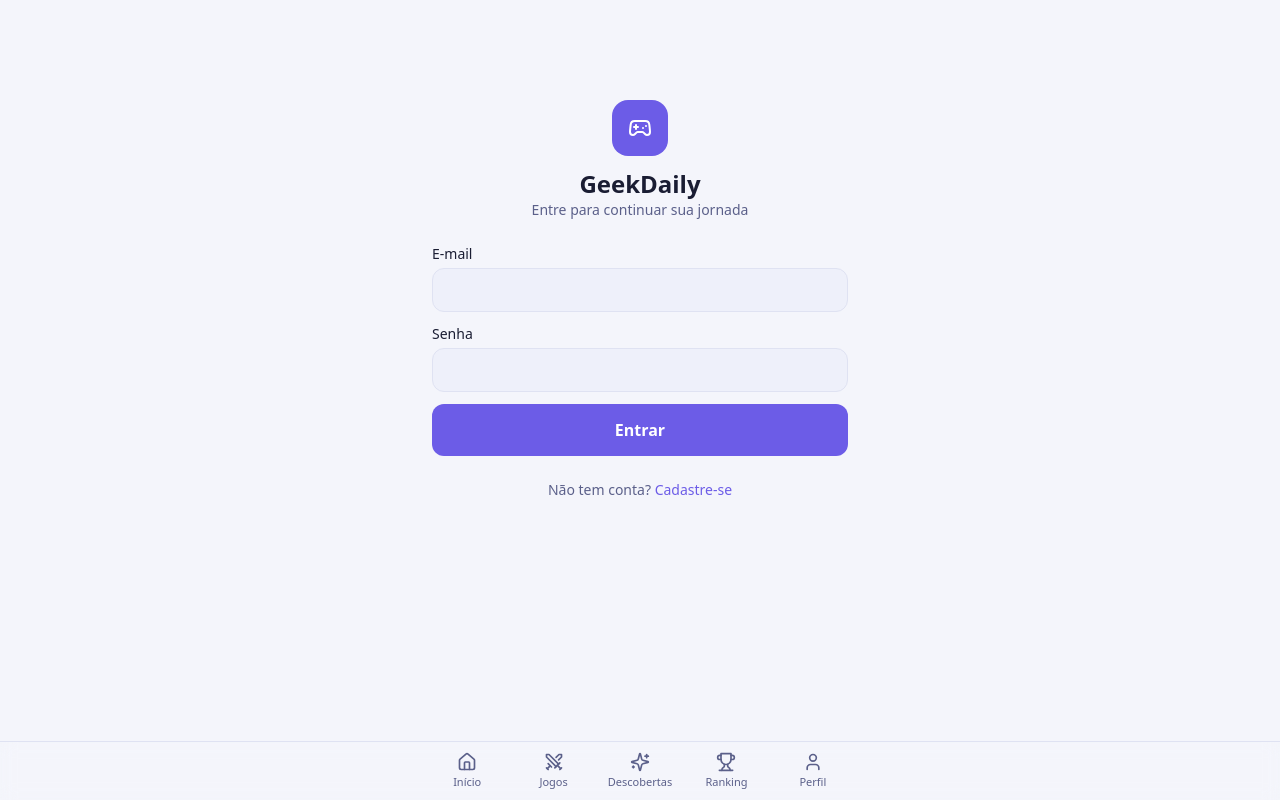
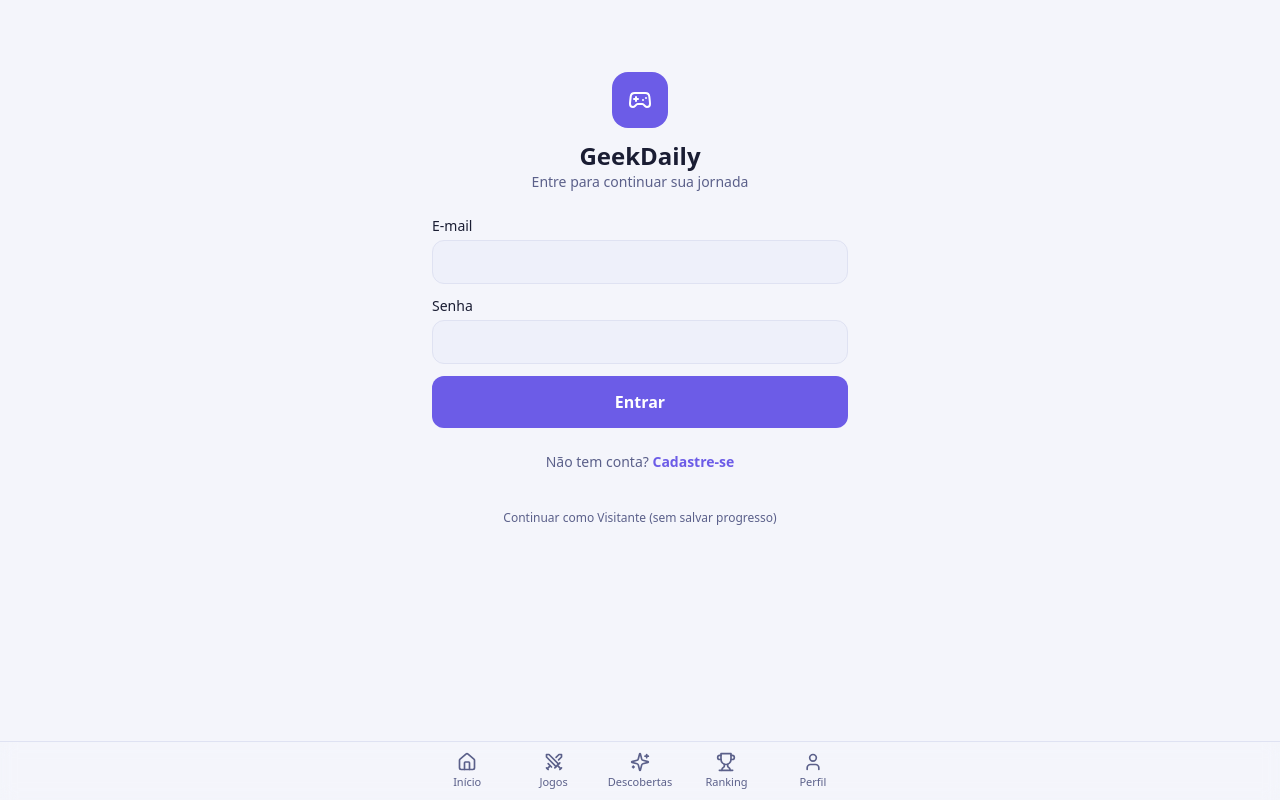
Before and after one commit to ViniciusMatoba/Atividades-Diarias, a Next.js app: page /login in a window 1280 px wide. Built offline with nearby package versions, Linux system fonts and the light colour scheme; no server answers.

Commit message:
feat: redireciona usuarios nao autenticados para a tela de login como tela inicial

```diff
--- a/src/app/login/page.tsx
+++ b/src/app/login/page.tsx
@@ -63,10 +63,23 @@ export default function LoginPage() {
 
       <p className="text-center text-sm gd-muted">
         Não tem conta?{" "}
-        <Link href="/signup" className="text-[var(--color-primary)]">
+        <Link href="/signup" className="text-[var(--color-primary)] font-semibold">
           Cadastre-se
         </Link>
       </p>
+
+      <div className="pt-2 text-center">
+        <button
+          type="button"
+          onClick={() => {
+            sessionStorage.setItem("guest_mode", "true");
+            router.push("/");
+          }}
+          className="text-xs gd-muted hover:text-[var(--color-primary)] transition-colors"
+        >
+          Continuar como Visitante (sem salvar progresso)
+        </button>
+      </div>
     </div>
   );
 }
--- a/src/app/page.tsx
+++ b/src/app/page.tsx
@@ -1,5 +1,7 @@
 "use client";
 
+import { useEffect } from "react";
+import { useRouter } from "next/navigation";
 import Link from "next/link";
 import { Flame, Trophy, Infinity as InfinityIcon, ArrowRight, LogIn } from "lucide-react";
 import { GAME_CATALOG, isPlayable } from "@/games/core/registry";
@@ -28,7 +30,17 @@ function greeting(): string {
 }
 
 export default function HomePage() {
+  const router = useRouter();
   const { user, profile, todayResults, loading } = useAuthCtx();
+
+  useEffect(() => {
+    if (!loading && !user) {
+      const isGuest = typeof window !== "undefined" && sessionStorage.getItem("guest_mode") === "true";
+      if (!isGuest) {
+        router.replace("/login");
+      }
+    }
+  }, [loading, user, router]);
 
   if (loading) return <LoadingState label="Carregando seu dia…" />;
 
```
